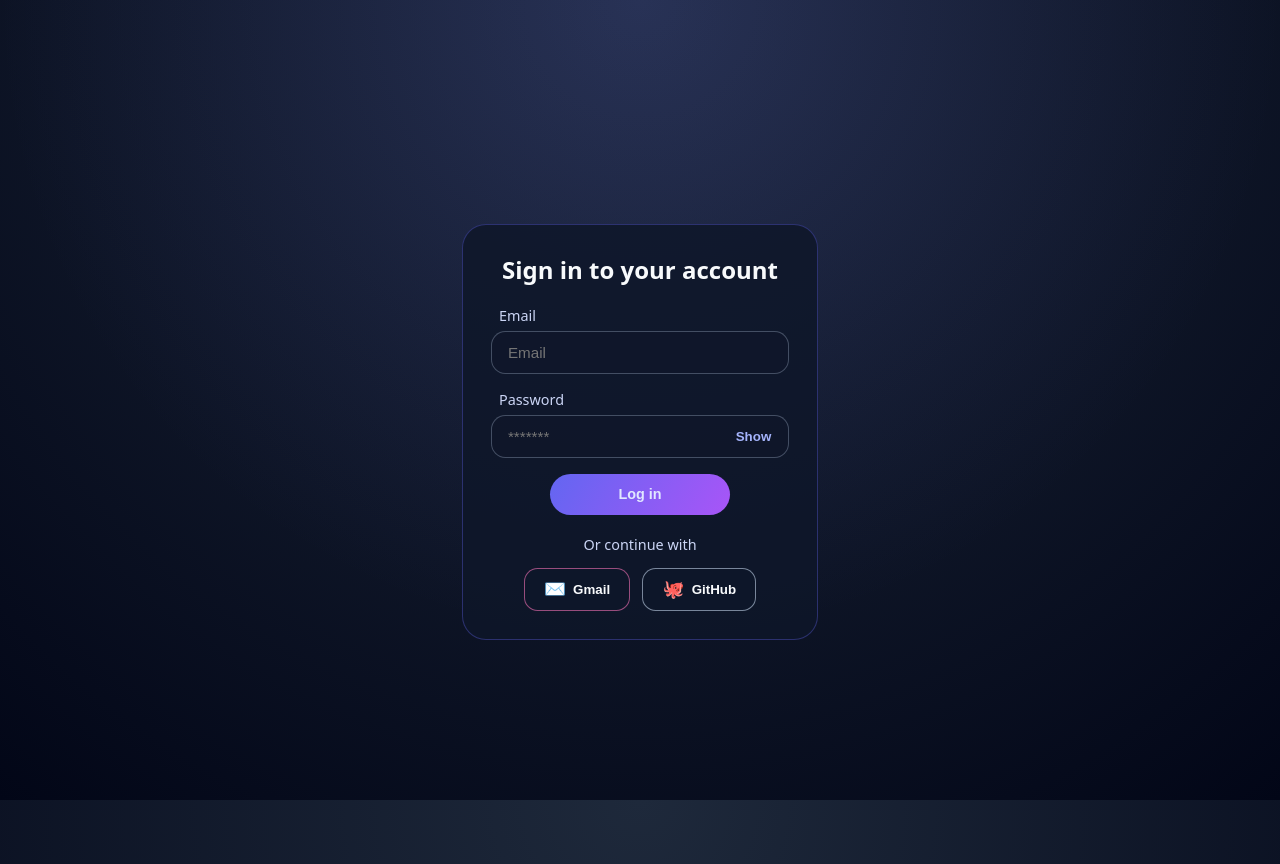
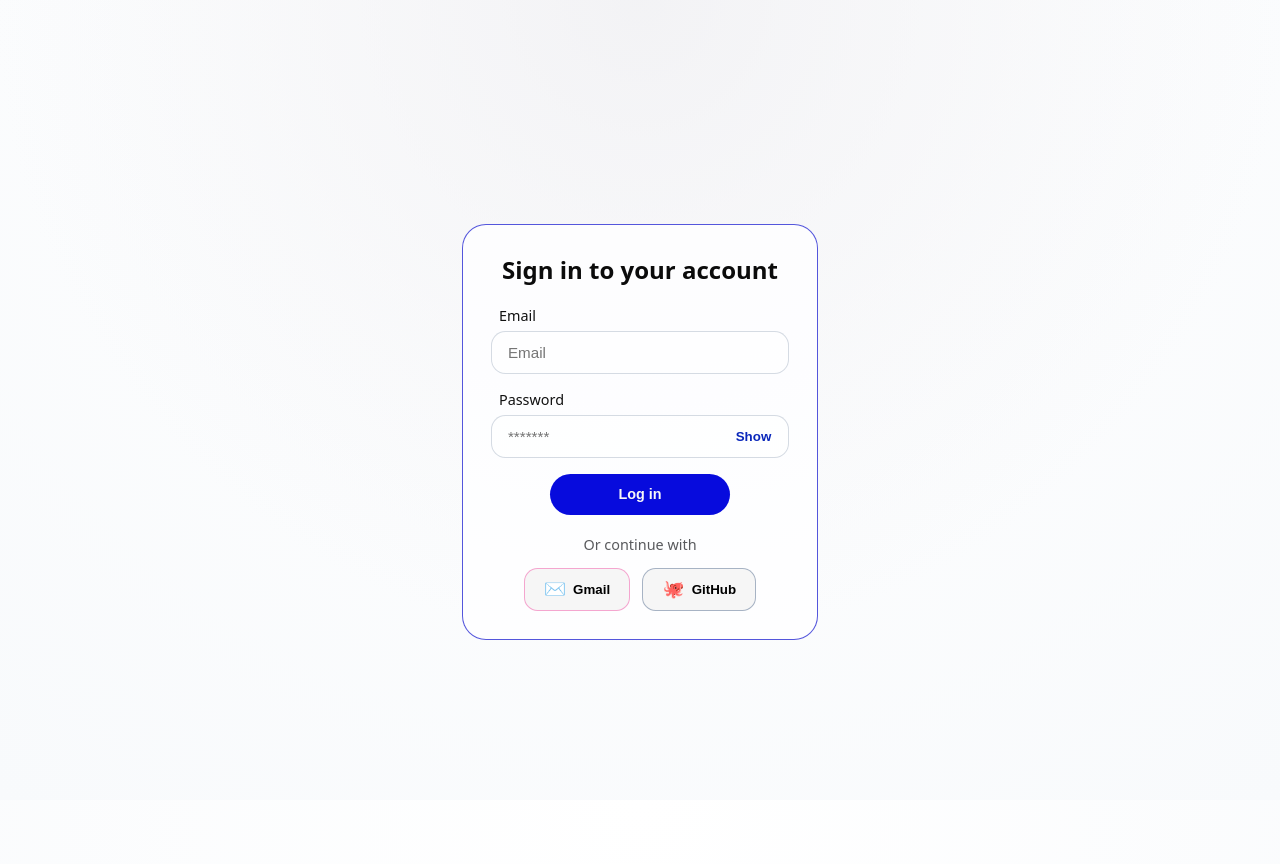
Before and after one commit to Yussufkadir/Job-Recommender, a SvelteKit app in the folder frontend/: page /login in a window 1280 px wide. Built offline with nearby package versions, Linux system fonts and the light colour scheme.

Commit message:
update: color palette change.

```diff
--- a/frontend/src/routes/+layout.svelte
+++ b/frontend/src/routes/+layout.svelte
@@ -15,7 +15,7 @@
 <style>
 	:global(html) {
 		height: 100%;
-		background: #0f172a;
+		background: #ffffff;
 	}
 
 	:global(body) {
@@ -32,9 +32,9 @@
 			'Helvetica Neue',
 			sans-serif;
 		margin: 0;
-		color: #f8fafc;
+		color: #1e293b;
 		min-height: 100vh;
-		background: radial-gradient(circle at top, #1e293b 0%, #020617 100%);
+		background: radial-gradient(circle at top, #ffffff 0%, #f8fafc 100%);
 		background-attachment: fixed;
 		background-size: cover;
 		background-repeat: no-repeat;
--- a/frontend/src/routes/+page.svelte
+++ b/frontend/src/routes/+page.svelte
@@ -55,15 +55,15 @@
 	}
 
 	.login {
-		background: rgba(15, 23, 42, 0.6);
+		background: #0e11ee;
 		color: #f8fafc;
-		border: 1px solid rgba(148, 163, 184, 0.3);
+		border: 1px solid #112a60;
 	}
 
 	.signup {
-		background: linear-gradient(135deg, #6366f1, #a855f7);
+		background: #0e11ee;
 		color: white;
-		border: 1px solid rgba(255, 255, 255, 0.1);
+		border: 1px solid #112a60;
 	}
 
 	@media (max-width: 600px) {
--- a/frontend/src/routes/+page.ts
+++ b/frontend/src/routes/+page.ts
@@ -9,11 +9,6 @@ export const load: PageLoad = async () => {
         label: "See how it works",
         href: "/learn-more"
       },
-      highlights: [
-        { label: "Avg. match score", value: "92%" },
-        { label: "Teams onboarded", value: "120+" },
-        { label: "Roles parsed daily", value: "15k" }
-      ]
     }
   };
 };
--- a/frontend/src/routes/login/+page.svelte
+++ b/frontend/src/routes/login/+page.svelte
@@ -1,42 +1,42 @@
 <script lang="ts">
 	const authProviders = [
-        { name: "Gmail", key: "gmail", icon: "✉️" },
-        { name: "GitHub", key: "github", icon: "🐙" }
+		{ name: 'Gmail', key: 'gmail', icon: '✉️' },
+		{ name: 'GitHub', key: 'github', icon: '🐙' }
 	];
 	let showPassword = false;
-    let email = "";
-    let password = "";
-    let errorMessage = "";
+	let email = '';
+	let password = '';
+	let errorMessage = '';
 
-    async function handleLogin(){
-        errorMessage = "";
+	async function handleLogin() {
+		errorMessage = '';
 
-        try{
-            const response = await fetch("http://localhost:8000/auth/login", {
-                method: "POST",
-                headers: { "Content-Type": "application/json"},
-                body: JSON.stringify({email, password}),
+		try {
+			const response = await fetch('http://localhost:8000/auth/login', {
+				method: 'POST',
+				headers: { 'Content-Type': 'application/json' },
+				body: JSON.stringify({ email, password })
 			});
 
 			const data = await response.json();
 
 			if (response.ok) {
-                localStorage.setItem("token", data.access_token);
-                window.location.href = "/main_page";
+				localStorage.setItem('token', data.access_token);
+				window.location.href = '/main_page';
 			} else {
-                errorMessage = data.detail || "Login Failed";
+				errorMessage = data.detail || 'Login Failed';
 			}
 		} catch (error) {
-            console.error({"Error": error});
-            errorMessage = "Could not connect to the server."
+			console.error({ Error: error });
+			errorMessage = 'Could not connect to the server.';
 		}
 	}
 
 	function handleSocialLogin(key: string) {
-        if(key === 'gmail') {
-            window.location.href = "http://localhost:8000/auth/google/login";
-        } else if (key === 'github'){
-            window.location.href = "http://localhost:8000/auth/github/login";
+		if (key === 'gmail') {
+			window.location.href = 'http://localhost:8000/auth/google/login';
+		} else if (key === 'github') {
+			window.location.href = 'http://localhost:8000/auth/github/login';
 		}
 	}
 </script>
@@ -58,22 +58,25 @@
 			<label>
 				<span class="label-text">Email</span>
 				<div class="input-wrap">
-                <input class="text-input" type="text" placeholder="Email" bind:value={email} required/>
+					<input class="text-input" type="text" placeholder="Email" bind:value={email} required />
 				</div>
 			</label>
 			<label>
 				<span class="label-text">Password</span>
 				<div class="input-wrap">
-                <input class="text-input"
-                type={showPassword ? "text" : "password"}
+					<input
+						class="text-input"
+						type={showPassword ? 'text' : 'password'}
 						placeholder="*******"
 						bind:value={password}
-                required/>
+						required
+					/>
 					<button
 						type="button"
 						class="toggle-visibility"
-                on:click={() => (showPassword = !showPassword)}>
-                    {showPassword ? "Hide" : "Show"}
+						on:click={() => (showPassword = !showPassword)}
+					>
+						{showPassword ? 'Hide' : 'Show'}
 					</button>
 				</div>
 			</label>
@@ -85,7 +88,11 @@
 			<p>Or continue with</p>
 			<div class="social-buttons">
 				{#each authProviders as provider}
-                <button type="button" class={`social-button ${provider.key}`} on:click={() => handleSocialLogin(provider.key)}>
+					<button
+						type="button"
+						class={`social-button ${provider.key}`}
+						on:click={() => handleSocialLogin(provider.key)}
+					>
 						<span aria-hidden="true">{provider.icon}</span>
 						{provider.name}
 					</button>
@@ -102,17 +109,17 @@
 		align-items: center;
 		justify-content: center;
 		padding: 2rem;
-        background: radial-gradient(circle at top, rgba(99,102,241,.15), transparent 60%);
+		background: radial-gradient(circle at top, rgba(240, 240, 243, 0.823), transparent 60%);
 	}
 
-    .login-card{
+	.login-card {
 		max-width: 640px;
 		margin: 2rem auto;
 		padding: 1.75rem;
 		border-radius: 1.5rem;
-        background: rgba(15, 23, 42, 0.85);
-        border: 1px solid rgba(99, 102, 241, 0.35);
-        color: #f8fafc;
+		background: rgba(254, 254, 255, 0.85);
+		border: 1px solid rgba(32, 35, 209, 0.761);
+		color: #0b0b0b;
 		display: flex;
 		flex-direction: column;
 		gap: 1.25rem;
@@ -141,12 +148,12 @@
 		width: 100%;
 	}
 
-    .input-wrap{
+	.input-wrap {
 		display: flex;
 		align-items: center;
 		border-radius: 0.9rem;
-        border: 1px solid rgba(148, 163, 184, 0.4);
-        background: rgba(15,23,42,0.6);
+		border: 1px solid rgba(150, 165, 186, 0.4);
+		background: rgba(255, 255, 255, 0.6);
 		padding-right: 0.25rem;
 	}
 
@@ -160,7 +167,7 @@
 	.toggle-visibility {
 		border: none;
 		background: transparent;
-        color: #a5b4fc;
+		color: #0a27bb;
 		font-weight: 600;
 		cursor: pointer;
 		padding: 0 0.8rem;
@@ -171,16 +178,15 @@
 		flex-direction: column;
 		gap: 0.35rem;
 		font-size: 0.9rem;
-        color: #cbd5f5;
+		color: #111111;
 	}
-
 
 	.input-grid input {
 		border-radius: 0.9rem;
 		border: 1px solid rgba(148, 163, 184, 0.4);
-        background: rgba(15, 23, 42, 0.6);
+		background: rgba(255, 255, 255, 0.6);
 		padding: 0.75rem 1rem;
-        color: #f8fafc;
+		color: #000000;
 		font-size: 0.95rem;
 	}
 
@@ -195,8 +201,8 @@
 		padding: 0.8rem 1.6rem;
 		font-weight: 800;
 		cursor: pointer;
-        background: linear-gradient(120deg, #6366f1, #a855f7);
-        color: #e0e7ff;
+		background: linear-gradient(120deg, #070bdd, #070bdd);
+		color: #f7f7f7;
 		min-width: 180px;
 		text-align: center;
 		font-size: 0.9rem;
@@ -216,7 +222,7 @@
 
 	.social-login p {
 		margin: 0;
-        color: #cbd5f5;
+		color: #595a5d;
 		font-size: 0.9rem;
 	}
 
@@ -230,8 +236,8 @@
 	.social-button {
 		border-radius: 0.85rem;
 		border: 1px solid rgba(148, 163, 184, 0.4);
-        background: rgba(15, 23, 42, 0.65);
-        color: #f8fafc;
+		background: rgb(246, 246, 246);
+		color: #000000;
 		padding: 0.6rem 1.2rem;
 		display: inline-flex;
 		align-items: center;
--- a/frontend/src/routes/main_page/+page.svelte
+++ b/frontend/src/routes/main_page/+page.svelte
@@ -1,13 +1,13 @@
 <script lang="ts">
-    import { getRecommendations, type Job } from '$lib/api'
+	import { getRecommendations, type Job } from '$lib/api';
 
-    let cvText = "";
-    let skillsInput = "";
-    let seniorityLevel = "All";
-    let query = "";
-    let jobs: Job [] = [];
+	let cvText = '';
+	let skillsInput = '';
+	let seniorityLevel = 'All';
+	let query = '';
+	let jobs: Job[] = [];
 	let loading = false;
-    let error = "";
+	let error = '';
 	let cvFile: File | null = null;
 	let tailoringJobId: string | null = null;
 	let tailoredResults: Record<string, string> = {};
@@ -18,14 +18,14 @@
 			cvFile = target.files[0];
 
 			const formData = new FormData();
-            formData.append("file", cvFile);
+			formData.append('file', cvFile);
 
-            cvText = "Extracting text from file...";
-            skillsInput = "Extracting..."
+			cvText = 'Extracting text from file...';
+			skillsInput = 'Extracting...';
 
 			try {
-                const res = await fetch("http://localhost:8000/api/parse_cv", {
-                    method: "POST",
+				const res = await fetch('http://localhost:8000/api/parse_cv', {
+					method: 'POST',
 					body: formData
 				});
 
@@ -34,53 +34,56 @@
 					cvText = data.text;
 
 					if (data.skills && data.skills.length > 0) {
-                        skillsInput = data.skills.join(", ");
+						skillsInput = data.skills.join(', ');
 					} else {
-                        skillsInput = "";
+						skillsInput = '';
 					}
 				} else {
-                    cvText = "";
-                    alert("failed to read file text.");
+					cvText = '';
+					alert('failed to read file text.');
 				}
 			} catch (e) {
 				console.error(e);
-                cvText = "";
-                alert("Error parsing file.")
+				cvText = '';
+				alert('Error parsing file.');
 			}
 		}
 	}
 
 	async function handleSearch() {
 		if (!cvText && !skillsInput) {
-            error = "Please fill in both CV content and Skills.";
+			error = 'Please fill in both CV content and Skills.';
 			return;
 		}
 
 		if (!query) {
-            error = "Please enter a job title to find a relevant job.";
-            return
+			error = 'Please enter a job title to find a relevant job.';
+			return;
 		}
 
 		loading = true;
-        error = "";
+		error = '';
 		jobs = [];
 
-        const skillsArray = skillsInput.split(',').map(s => s.trim()).filter(s => s.length > 0);
+		const skillsArray = skillsInput
+			.split(',')
+			.map((s) => s.trim())
+			.filter((s) => s.length > 0);
 
-        try{
+		try {
 			const response = await getRecommendations(cvText, query, skillsArray, seniorityLevel);
 			jobs = response.jobs;
 		} catch (err) {
 			console.error(err);
-            error = "Failed to fetch jobs. Check the backend."
+			error = 'Failed to fetch jobs. Check the backend.';
 		} finally {
 			loading = false;
 		}
 	}
 
-    async function handleTailorCV(job: Job){
-        if (!cvFile){
-            alert("Please upload a CV file (PDF/DOCX) in the top section first.")
+	async function handleTailorCV(job: Job) {
+		if (!cvFile) {
+			alert('Please upload a CV file (PDF/DOCX) in the top section first.');
 			return;
 		}
 
@@ -88,11 +91,11 @@
 
 		try {
 			const formData = new FormData();
-            formData.append("file", cvFile);
-            formData.append("job_description", job.description);
+			formData.append('file', cvFile);
+			formData.append('job_description', job.description);
 
-            const res = await fetch("http://localhost:8000/api/cv_tailor", {
-                method: "POST",
+			const res = await fetch('http://localhost:8000/api/cv_tailor', {
+				method: 'POST',
 				body: formData
 			});
 
@@ -101,21 +104,21 @@
 				tailoredResults[job.title] = data.tailored_cv;
 			} else {
 				const err = await res.json();
-                alert("tailoring of CV is failed: " + (err.detail || "Unknown error"));
+				alert('tailoring of CV is failed: ' + (err.detail || 'Unknown error'));
 			}
 		} catch (e) {
 			console.error(e);
-            alert("Error connecting to the server.");
+			alert('Error connecting to the server.');
 		} finally {
 			tailoringJobId = null;
 		}
 	}
 
-    async function downloadPDF(text: string){
-        try{
-            const res = await fetch("http://localhost:8000/api/download_pdf", {
-                method: "POST",
-                headers: { "Content-Type": "application/json" },
+	async function downloadPDF(text: string) {
+		try {
+			const res = await fetch('http://localhost:8000/api/download_pdf', {
+				method: 'POST',
+				headers: { 'Content-Type': 'application/json' },
 				body: JSON.stringify({ text: text })
 			});
 
@@ -124,29 +127,30 @@
 				const url = window.URL.createObjectURL(blob);
 				const a = document.createElement('a');
 				a.href = url;
-                a.download = "Tailored_CV.pdf";
+				a.download = 'Tailored_CV.pdf';
 				document.body.appendChild(a);
 				a.click();
 
 				window.URL.revokeObjectURL(url);
 				document.body.removeChild(a);
 			} else {
-                alert("Failed to generate PDF");
+				alert('Failed to generate PDF');
 			}
 		} catch (e) {
 			console.error(e);
-            alert("Error downloading PDF");
+			alert('Error downloading PDF');
 		}
 	}
 
 	function formatMarkdown(text: string) {
-        if (!text) return "";
+		if (!text) return '';
 		return text
 			.replace(/\n/g, '<br>')
 			.replace(/\*\*(.*?)\*\*/g, '<strong>$1</strong>')
 			.replace(/- (.*?)(<br>|$)/g, '• $1$2');
 	}
 </script>
+
 <svelte:head>
 	<title>Main Page</title>
 </svelte:head>
@@ -169,18 +173,14 @@
 					/>
 					<div class="file-display">
 						<span class="icon">📄</span>
-                        <span class="filename">{cvFile ? cvFile.name : "Choose a file..."}</span>
+						<span class="filename">{cvFile ? cvFile.name : 'Choose a file...'}</span>
 					</div>
 				</div>
 			</div>
 
 			<div class="form-group">
 				<label for="cv">CV Content (for search)</label>
-                <textarea
-                    id="cv"
-                    bind:value={cvText}
-                    placeholder="Paste your CV text here..."
-                    rows="4"
+				<textarea id="cv" bind:value={cvText} placeholder="Paste your CV text here..." rows="4"
 				></textarea>
 			</div>
 
@@ -237,7 +237,10 @@
 					<div class="job-card">
 						<div class="job-header">
 							<h3>{job.title}</h3>
-                        <span class="score-badge" style="background: {job.match_score > 70 ? '#10b981' : '#f59e0b'}">
+							<span
+								class="score-badge"
+								style="background: {job.match_score > 70 ? '#10b981' : '#f59e0b'}"
+							>
 								{job.match_score}% Match
 							</span>
 						</div>
@@ -251,12 +254,14 @@
 								on:click={() => handleTailorCV(job)}
 								disabled={tailoringJobId === job.title}
 							>
-                        {tailoringJobId === job.title ? "Processing..." : "Tailor CV"}
+								{tailoringJobId === job.title ? 'Processing...' : 'Tailor CV'}
 							</button>
 						</div>
 						{#if tailoredResults[job.title]}
 							<div class="tailored-result">
-                            <div style="display:flex; justify-content:space-between; align-items:center; margin-bottom:10px;">
+								<div
+									style="display:flex; justify-content:space-between; align-items:center; margin-bottom:10px;"
+								>
 									<h4>AI Suggestions</h4>
 									<button
 										class="download-btn"
@@ -298,9 +303,9 @@
 	}
 
 	.glass-card {
-        background: rgba(255, 255, 255, 0.05);
+		background: rgb(255, 255, 255);
 		backdrop-filter: blur(10px);
-        border: 1px solid rgba(255,255,255,0.1);
+		border: 1px solid rgba(142, 141, 141, 0.611);
 		padding: 2rem;
 		border-radius: 16px;
 		box-shadow: 0 4px 30px rgba(0, 0, 0, 0.1);
@@ -309,14 +314,14 @@
 	h1 {
 		margin-top: 0;
 		font-size: 1.8rem;
-       background: linear-gradient(90deg, #818cf8, #c084fc);
+		background: linear-gradient(90deg, #0f21c0, #0f21c0);
 		-webkit-background-clip: text;
 		background-clip: text;
 		-webkit-text-fill-color: transparent;
 		color: transparent;
 	}
 	.subtitle {
-        color: #94a3b8;
+		color: #4b4e51;
 		margin-bottom: 1.5rem;
 		font-size: 0.9rem;
 	}
@@ -328,20 +333,20 @@
 		display: block;
 		margin-bottom: 0.5rem;
 		font-weight: 500;
-        color: #cbd5e1;
+		color: #0b0b0b;
 	}
 
 	.file-upload-wrapper {
 		position: relative;
 		overflow: hidden;
-        border: 2px dashed #475569;
+		border: 2px dashed #092da5;
 		border-radius: 8px;
 		transition: border-color 0.2s;
-        background: rgba(0,0,0,0.2);
+		background: rgba(83, 82, 82, 0.788);
 	}
 
 	.file-upload-wrapper:hover {
-        border-color: #6366f1;
+		border-color: #2563eb;
 		background: rgba(99, 102, 241, 0.1);
 	}
 
@@ -360,41 +365,45 @@
 		display: flex;
 		align-items: center;
 		gap: 0.5rem;
-        color: #cbd5e1;
+		color: #1a1a1a;
 		justify-content: center;
 	}
-    .icon { font-size: 1.2rem; }
+	.icon {
+		font-size: 1.2rem;
+	}
 
-    textarea, input {
+	textarea,
+	input {
 		width: 100%;
-        background: rgba(0,0,0,0.3);
-        border: 1px solid #334155;
+		background: rgba(188, 186, 186, 0.722);
+		border: 1px solid #878c92;
 		border-radius: 8px;
 		padding: 0.75rem;
-        color: white;
+		color: rgb(17, 17, 17);
 		font-family: inherit;
 		box-sizing: border-box;
 	}
 
-    textarea:focus, input:focus {
-        outline: 2px solid #6366f1;
+	textarea:focus,
+	input:focus {
+		outline: 2px solid #171ac3;
 		border-color: transparent;
 	}
 
 	select {
 		width: 100%;
-        background: rgba(0, 0, 0, 0.3);
-        border: 1px solid #334155;
+		background: rgba(255, 254, 254, 0.3);
+		border: 1px solid #878c92;
 		border-radius: 8px;
 		padding: 0.75rem;
-        color: white;
+		color: rgb(17, 17, 17);
 		font-family: inherit;
 		box-sizing: border-box;
 		cursor: pointer;
 	}
 
 	select:focus {
-        outline: 2px solid #6366f1;
+		outline: 2px solid #171ac3;
 		border-color: transparent;
 	}
 
@@ -406,7 +415,7 @@
 	.search-btn {
 		width: 100%;
 		padding: 1rem;
-        background: #6366f1;
+		background: #2563eb;
 		color: white;
 		border: none;
 		border-radius: 8px;
@@ -416,11 +425,11 @@
 	}
 
 	.search-btn:hover {
-        background: #4f46e5;
+		background: #1b12c9;
 	}
 
 	.search-btn:disabled {
-        background: #475569;
+		background: #e4e5e7;
 		cursor: not-allowed;
 	}
 
@@ -429,7 +438,6 @@
 		font-size: 0.9rem;
 		margin-bottom: 1rem;
 	}
-
 
 	.results-section {
 		flex: 2;
@@ -443,16 +451,16 @@
 	}
 
 	.job-card {
-        background: rgba(30, 41, 59, 0.7);
-        border: 1px solid #334155;
+		background: rgb(255, 255, 255);
+		border: 1px solid #7d7e81;
 		border-radius: 12px;
 		padding: 1.5rem;
 		transition: transform 0.2s;
 	}
 
-    .job-card:hover{
+	.job-card:hover {
 		transform: translateY(-4px);
-        border-color: #6366f1;
+		border-color: #1114ca;
 	}
 
 	.job-header {
@@ -465,7 +473,7 @@
 	.job-header h3 {
 		margin: 0;
 		font-size: 1.1rem;
-        color: #f1f5f9;
+		color: #111213;
 	}
 
 	.score-badge {
@@ -477,7 +485,7 @@
 	}
 
 	.company {
-        color: #94a3b8;
+		color: #7c848f91;
 		font-size: 0.9rem;
 		margin-bottom: 1rem;
 	}
@@ -498,26 +506,30 @@
 		flex: 1;
 		text-align: center;
 		padding: 0.5rem;
-        border: 1px solid #475569;
+		border: 1px solid #072f9b;
 		border-radius: 6px;
-        color: white;
+		color: blue;
 		text-decoration: none;
 		font-size: 0.9rem;
 	}
 
-    .apply-link:hover { background: #334155;}
+	.apply-link:hover {
+		background: #0a28bd;
+	}
 
 	.tailor-btn {
 		flex: 1;
-        background: rgba(99, 102, 241, 0.2);
-        color: #818cf8;
-        border: 1px solid rgba(99, 102, 241, 0.3);
+		background: rgba(24, 28, 245, 0.2);
+		color: #1d30d7;
+		border: 1px solid rgba(24, 28, 245, 0.3);
 		border-radius: 6px;
 		cursor: pointer;
 		font-weight: 600;
 	}
 
-    .tailor-btn:hover { background: rgba(99, 102, 241, 0.3); }
+	.tailor-btn:hover {
+		background: rgba(24, 28, 245, 0.3);
+	}
 
 	.empty-state {
 		height: 100%;
@@ -530,7 +542,11 @@
 	}
 
 	@media (max-width: 768px) {
-        .page-container {flex-direction: column; }
-        .input-section { max-width: 100%; }
+		.page-container {
+			flex-direction: column;
+		}
+		.input-section {
+			max-width: 100%;
+		}
 	}
 </style>
--- a/frontend/src/routes/signup/+page.svelte
+++ b/frontend/src/routes/signup/+page.svelte
@@ -163,7 +163,7 @@
 		align-items: center;
 		justify-content: center;
 		padding: 2rem;
-		background: radial-gradient(circle at top, rgba(99, 102, 241, 0.15), transparent 60%);
+		background: radial-gradient(circle at top, rgb(252, 252, 252), transparent 60%);
 	}
 
 	.signup-card {
@@ -171,9 +171,9 @@
 		margin: 2rem auto;
 		padding: 1.75rem;
 		border-radius: 1.5rem;
-		background: rgba(15, 23, 42, 0.85);
+		background: rgba(255, 255, 255, 0.85);
 		border: 1px solid rgba(99, 102, 241, 0.35);
-		color: #f8fafc;
+		color: #000000;
 		display: flex;
 		flex-direction: column;
 		gap: 1.25rem;
@@ -206,8 +206,8 @@
 		display: flex;
 		align-items: center;
 		border-radius: 0.9rem;
-		border: 1px solid rgba(148, 163, 184, 0.4);
-		background: rgba(15, 23, 42, 0.6);
+		border: 1px solid rgba(32, 63, 222, 0.692);
+		background: rgb(248, 248, 248);
 		padding-right: 0.25rem;
 	}
 
@@ -221,7 +221,7 @@
 	.toggle-visibility {
 		border: none;
 		background: transparent;
-		color: #a5b4fc;
+		color: #0e26a0;
 		font-weight: 600;
 		cursor: pointer;
 		padding: 0 0.8rem;
@@ -238,7 +238,7 @@
 		flex-direction: column;
 		gap: 0.5rem;
 		font-size: 0.9rem;
-		color: #cbd5f5;
+		color: #090909;
 	}
 
 	.label-text {
@@ -249,9 +249,9 @@
 	.signup-grid input {
 		border-radius: 0.9rem;
 		border: 1px solid rgba(148, 163, 184, 0.4);
-		background: rgba(15, 23, 42, 0.6);
+		background: rgb(244, 244, 245);
 		padding: 1.5rem 1rem;
-		color: #f8fafc;
+		color: #000000;
 		font-size: 0.95rem;
 	}
 
@@ -267,7 +267,7 @@
 		padding: 1.1rem 1.6rem;
 		font-weight: 800;
 		cursor: pointer;
-		background: linear-gradient(120deg, #6366f1, #a855f7);
+		background: linear-gradient(120deg, #0a0dbd, #1b0475);
 		color: #e0e7ff;
 		min-width: 180px;
 		text-align: center;
@@ -283,7 +283,7 @@
 
 	.social-login p {
 		margin: 0;
-		color: #cbd5f5;
+		color: #777779;
 		font-size: 0.9rem;
 	}
 
@@ -297,8 +297,8 @@
 	.social-button {
 		border-radius: 0.85rem;
 		border: 1px solid rgba(148, 163, 184, 0.4);
-		background: rgba(15, 23, 42, 0.65);
-		color: #f8fafc;
+		background: rgb(253, 253, 253);
+		color: #000000;
 		padding: 0.6rem 1.2rem;
 		display: inline-flex;
 		align-items: center;
```
Also changed, not shown: frontend/src/lib/components/HeroSection.svelte (+4 -39 lines), 1 other file (tests, documents, lock files or other folders). Lines whose indentation alone changed are shown as unchanged.
